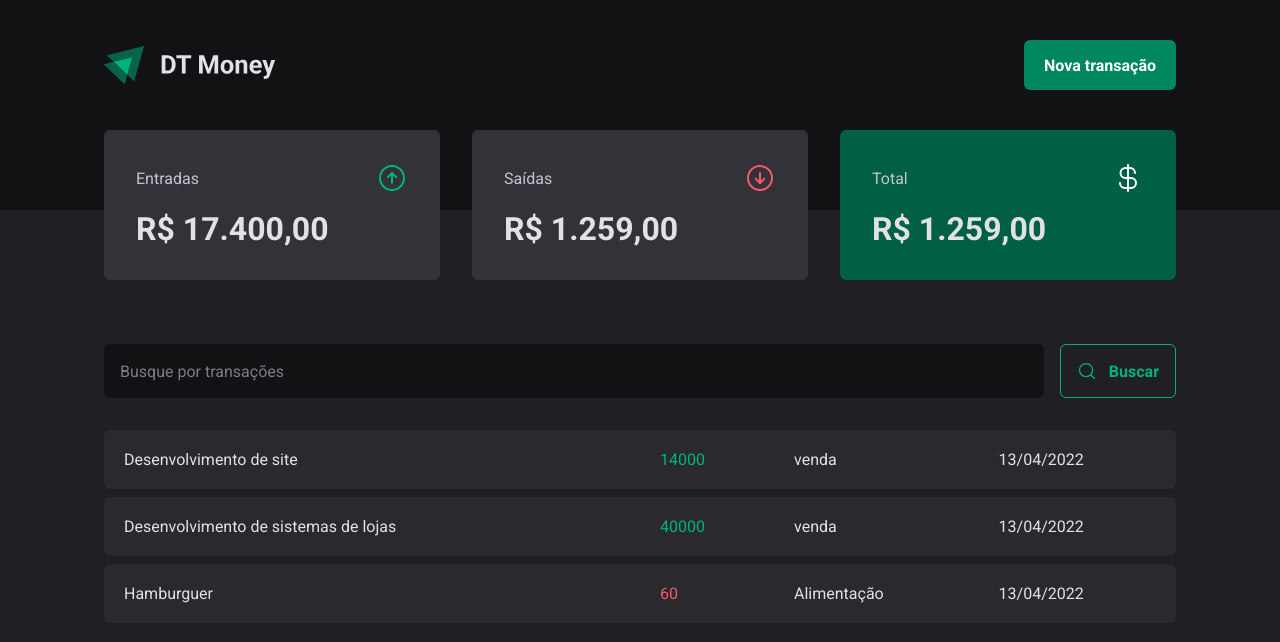
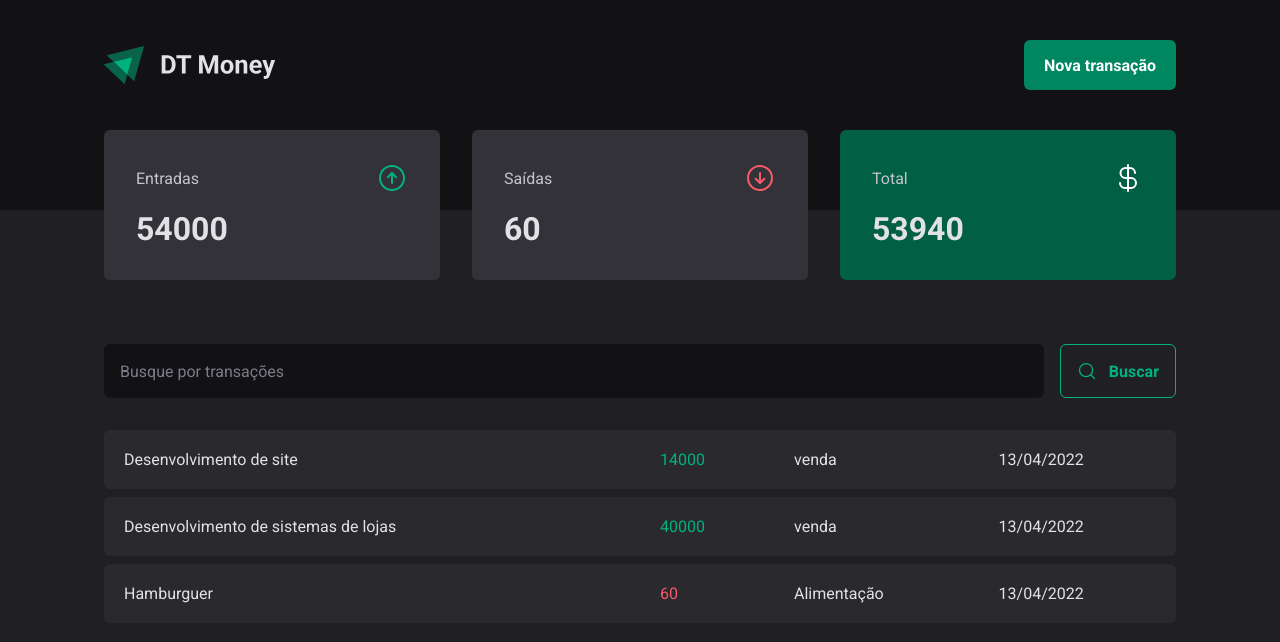
Before and after one commit to eddyzera/dt-money-ignite, a React (Vite) app: page / in a window 1280 px wide. Shown: the top 642 px of the page. Built offline with nearby package versions, Linux system fonts and the light colour scheme; data requests are answered from the project's data file.

Commit message:
refactor: calculate the transactions

```diff
--- a/src/App.tsx
+++ b/src/App.tsx
@@ -3,12 +3,15 @@
 import { defaultTheme } from './styles/theme/default'
 import { GlobalStyle } from './styles/global'
 import { Transactions } from './pages'
+import { TransactionsProvider } from './contexts/TransactionsContext'
 
 export const App: React.FunctionComponent = () => {
  return (
   <ThemeProvider theme={defaultTheme}>
     <GlobalStyle />
-   <Transactions />
+    <TransactionsProvider>
+      <Transactions />
+    </TransactionsProvider>
   </ThemeProvider>
  )
 }
--- a/src/components/Summary/Summary.tsx
+++ b/src/components/Summary/Summary.tsx
@@ -1,8 +1,29 @@
-import React from 'react'
+import React, { useContext } from 'react'
 import { ArrowCircleUp, ArrowCircleDown, CurrencyDollar } from 'phosphor-react'
 import { SummaryCard, SummrayContainer } from './styles'
+import { TransactionsContext } from '../../contexts/TransactionsContext'
 
 export const Summary: React.FunctionComponent = () => {
+
+  const { transactions } = useContext(TransactionsContext)
+
+  const summary = transactions.reduce(
+    (acc, transaction) => {
+      if (transaction.type === 'income') {
+        acc.income += transaction.price
+        acc.total += transaction.price
+      } else {
+        acc.outcome += transaction.price
+        acc.total -= transaction.price
+      }
+      return acc
+    },
+    { income: 0,
+      outcome: 0,
+      total: 0
+    }
+  )
+
   return (
     <SummrayContainer>
       <SummaryCard>
@@ -10,7 +31,7 @@
           <span>Entradas</span>
           <ArrowCircleUp size={32} color="#00b37e" />
         </header>
-        <strong>R$ 17.400,00</strong>
+        <strong>{summary.income}</strong>
       </SummaryCard>
 
       <SummaryCard>
@@ -18,7 +39,7 @@
           <span>Saídas</span>
           <ArrowCircleDown size={32} color="#f75a68" />
         </header>
-        <strong>R$ 1.259,00</strong>
+        <strong>{summary.outcome}</strong>
       </SummaryCard>
 
       <SummaryCard variant='green'>
@@ -26,7 +47,7 @@
           <span>Total</span>
           <CurrencyDollar size={32} color="#fff" />
         </header>
-        <strong>R$ 1.259,00</strong>
+        <strong>{summary.total}</strong>
       </SummaryCard>
     </SummrayContainer>
   )
--- /dev/null
+++ b/src/contexts/TransactionsContext.tsx
@@ -0,0 +1,38 @@
+import React, { createContext, PropsWithChildren, useEffect, useState } from 'react'
+
+interface Transaction {
+  id: number,
+  description: string,
+  type: 'income' | 'outcome',
+  price: number,
+  category: string,
+  createdAt: string
+}
+
+interface TransactionContextType {
+  transactions: Array<Transaction>
+}
+
+export const TransactionsContext = createContext({} as TransactionContextType)
+
+export const TransactionsProvider: React.FunctionComponent<PropsWithChildren> = ({ children }) => {
+
+  const [transactions, setTransactions] = useState<Transaction[]>([])
+
+  const loadTransactions = async () => {
+    const response = await fetch('http://localhost:3333/transactions')
+    const data = await response.json()
+
+    setTransactions(data)
+  }
+
+  useEffect(() => {
+    loadTransactions()
+  }, [])
+
+  return (
+    <TransactionsContext.Provider value={{ transactions }}>
+      {children}
+    </TransactionsContext.Provider>
+  )
+}
--- a/src/pages/Transactions/Transactions.tsx
+++ b/src/pages/Transactions/Transactions.tsx
@@ -1,30 +1,11 @@
-import React, { useEffect, useState } from 'react'
+import React, { useContext } from 'react'
 import { Header, SearchForm, Summary } from '../../components'
+import { TransactionsContext } from '../../contexts/TransactionsContext'
 import { PriceHighLight, TransactionsContainer, TransactionTable } from './styles'
-
-interface Transaction {
-  id: number,
-  description: string,
-  type: 'income' | 'outcome',
-  price: number,
-  category: string,
-  createdAt: string
-}
 
 export const Transactions: React.FunctionComponent = () => {
 
-  const [transactions, setTransactions] = useState<Transaction[]>([])
-
-  const loadTransactions = async () => {
-    const response = await fetch('http://localhost:3333/transactions')
-    const data = await response.json()
-
-    setTransactions(data)
-  }
-
-  useEffect(() => {
-    loadTransactions()
-  }, [])
+  const { transactions } = useContext(TransactionsContext)
 
   return (
     <div>
```
